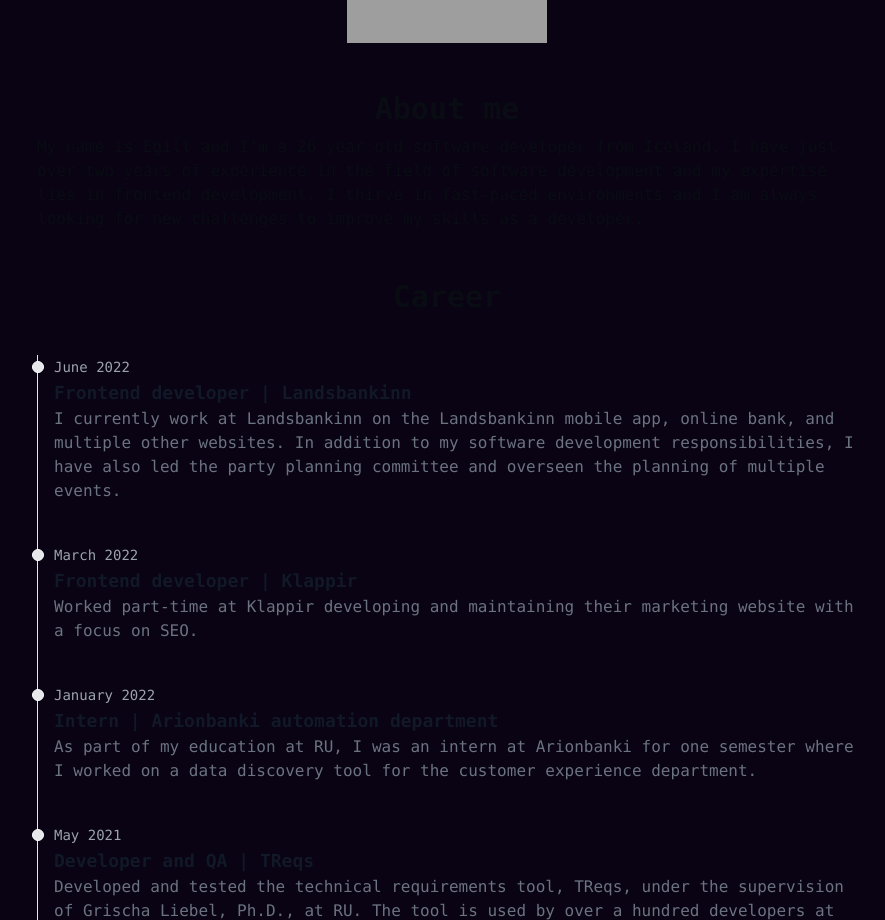
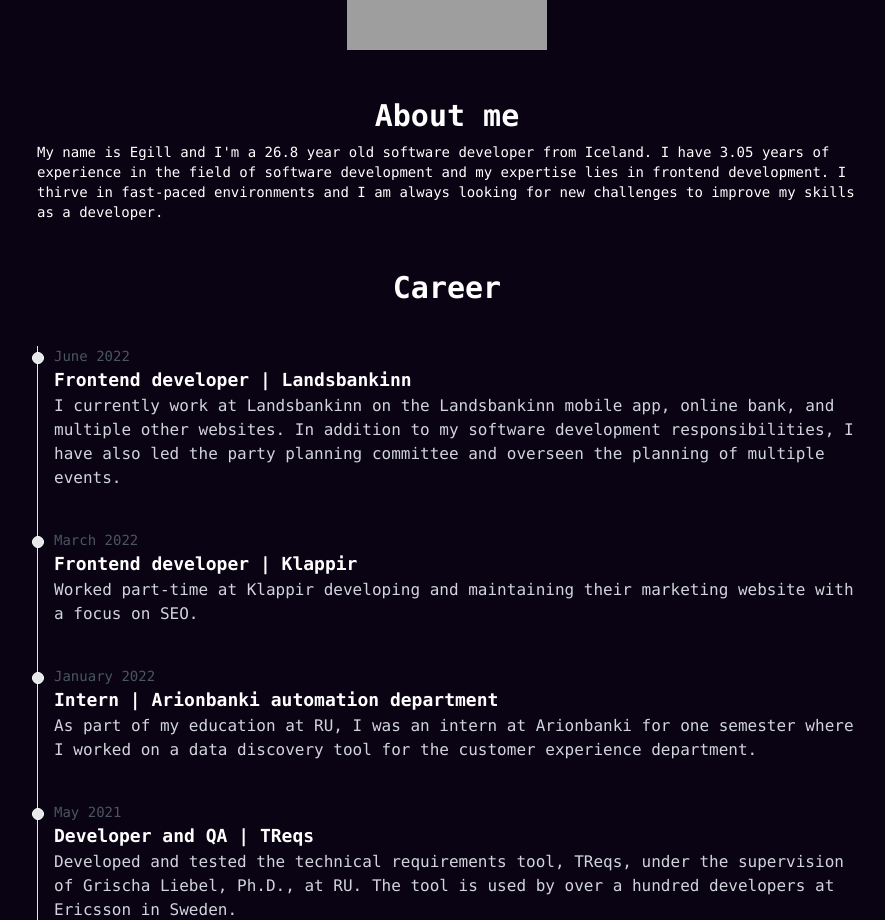
Before and after one commit to egillsmari/egillsmari, a Next.js app: page / in a window 1280 px wide. Shown: the part 180-1100 px from the top of the page, without its empty margins (193-1078 px from the left). Built offline with nearby package versions, Linux system fonts and the light colour scheme; grey boxes are pictures that could not be loaded.

Commit message:
fix font on mobile

```diff
--- /dev/null
+++ b/src/app/components/LanguageSwitch.tsx
@@ -0,0 +1,29 @@
+'use client';
+
+import { useLanguage } from "../l18n";
+
+
+export default function LanguageSwitcher() {
+  const { language, setLanguage } = useLanguage();
+
+  return (
+    <div className="flex space-x-2">
+      <button
+        onClick={() => setLanguage('en')}
+        className={`px-2 py-1 rounded ${
+          language === 'en' ? 'bg-blue-600 text-white' : 'bg-gray-200 text-gray-700'
+        }`}
+      >
+        EN
+      </button>
+      <button
+        onClick={() => setLanguage('is')}
+        className={`px-2 py-1 rounded ${
+          language === 'is' ? 'bg-blue-600 text-white' : 'bg-gray-200 text-gray-700'
+        }`}
+      >
+        IS
+      </button>
+    </div>
+  );
+}
--- /dev/null
+++ b/src/app/l18n.tsx
@@ -0,0 +1,92 @@
+'use client';
+
+import { createContext, useState, useContext, ReactNode } from 'react';
+
+type Language = 'en' | 'is';
+
+interface LanguageContextType {
+  language: Language;
+  setLanguage: (language: Language) => void;
+  t: (key: string) => string;
+}
+
+const translations = {
+  en: {
+    'about.title': 'About me',
+    'about.description': 'My name is Egill and I\'m a {age} year old software developer from Iceland. I have {experience} years of experience in the field of software development and my expertise lies in frontend development. I thirve in fast-paced environments and I am always looking for new challenges to improve my skills as a developer.',
+    'career.title': 'Career',
+    'education.title': 'Education',
+    'education.description': 'BSc in computer science with an emphasis on Artificial intelligence from Reykjavík University.',
+    'skills.title': 'Technical skills and tools',
+    'contact.title': 'Contact',
+    'contact.email': 'Send me a email at egill98@hotmail.com',
+    'contact.phone': 'Or you can give me a call at',
+    'other.title': 'Other',
+    'other.dean': 'One of my proudest moments was making the dean list (forsetalistinn) at RU during my last semester and graduating with a grade of 9.2! I\'ve always had a lot of interest in AI and machine learning and even made a demand forecasting model for Hopp\'s bike fleet as my final project you can read about it',
+    'other.here': 'here',
+    'other.if': 'if your are interested',
+    'other.passionate': 'I am passionate about staying up-to-date with the latest tech trends. Recently, I attended the React Summit and JSNation in Amsterdam. I often engage in side projects to sharpen my skills and explore new technologies.',
+    'other.projects': 'Here are some of my notable Projects\'s',
+    'job.landsbankinn.title': 'Frontend developer | Landsbankinn',
+    'job.landsbankinn.description': 'I currently work at Landsbankinn on the Landsbankinn mobile app, online bank, and multiple other websites. In addition to my software development responsibilities, I have also led the party planning committee and overseen the planning of multiple events.',
+    'job.klappir.title': 'Frontend developer | Klappir',
+    'job.klappir.description': 'Worked part-time at Klappir developing and maintaining their marketing website with a focus on SEO.',
+    'job.arion.title': 'Intern | Arionbanki automation department',
+    'job.arion.description': 'As part of my education at RU, I was an intern at Arionbanki for one semester where I worked on a data discovery tool for the customer experience department.',
+    'job.treqs.title': 'Developer and QA | TReqs',
+    'job.treqs.description': 'Developed and tested the technical requirements tool, TReqs, under the supervision of Grischa Liebel, Ph.D., at RU. The tool is used by over a hundred developers at Ericsson in Sweden.',
+    'job.security.title': 'Security guard | Öryggismiðstöðin',
+    'job.security.description': 'With school, I worked as a security guard for Öryggismiðstöðin. There I learned how to work under pressure and respond fast to situations.',
+  },
+  is: {
+    'about.title': 'Um mig',
+    'about.description': 'Ég heiti Egill og ég er {age} ára gamall hugbúnaðarþróunarfræðingur frá Íslandi. Ég hef {experience} ára reynslu á sviði hugbúnaðarþróunar og mín sérfræðiþekking liggur í framendaþróun. Ég þrífst í hröðu umhverfi og er alltaf að leita að nýjum áskorunum til að bæta færni mína sem þróunarfræðingur.',
+    'career.title': 'Ferill',
+    'education.title': 'Menntun',
+    'education.description': 'BSc í tölvunarfræði með áherslu á gervigreind frá Háskólanum í Reykjavík.',
+    'skills.title': 'Tæknileg færni og verkfæri',
+    'contact.title': 'Hafa samband',
+    'contact.email': 'Sendu mér tölvupóst á egill98@hotmail.com',
+    'contact.phone': 'Eða hringdu í mig í',
+    'other.title': 'Annað',
+    'other.dean': 'Eitt af því sem ég er stoltastur af er að hafa komist á forsetalistann í HR á síðustu önn minni og útskrifast með einkunnina 9,2! Ég hef alltaf haft mikinn áhuga á gervigreind og vélnámi og gerði jafnvel spálíkan fyrir hjólaflota Hopp sem lokaverkefni mitt sem þú getur lesið um',
+    'other.here': 'hér',
+    'other.if': 'ef þú hefur áhuga',
+    'other.passionate': 'Ég hef mikla ástríðu fyrir því að fylgjast með nýjustu tæknitrendunum. Nýlega sótti ég React Summit og JSNation í Amsterdam. Ég tek oft þátt í hliðarverkefnum til að skerpa færni mína og kanna nýja tækni.',
+    'other.projects': 'Hér eru nokkur af áberandi verkefnum mínum',
+    'job.landsbankinn.title': 'Framendaþróunarfræðingur | Landsbankinn',
+    'job.landsbankinn.description': 'Ég vinn núna hjá Landsbankanum við Landsbankinn smáforritið, netbankann og ýmsar aðrar vefsíður. Til viðbótar við ábyrgð mína á hugbúnaðarþróun hef ég einnig leitt skemmtinefndina og séð um skipulagningu margra viðburða.',
+    'job.klappir.title': 'Framendaþróunarfræðingur | Klappir',
+    'job.klappir.description': 'Vann í hlutastarfi hjá Klappir við þróun og viðhald á markaðsvefsíðu þeirra með áherslu á SEO.',
+    'job.arion.title': 'Starfsnemi | Sjálfvirknideild Arion banka',
+    'job.arion.description': 'Sem hluti af námi mínu í HR var ég starfsnemi hjá Arion banka í eina önn þar sem ég vann að gagnauppgötvunartóli fyrir upplifunardeild viðskiptavina.',
+    'job.treqs.title': 'Þróunarfræðingur og gæðastjóri | TReqs',
+    'job.treqs.description': 'Þróaði og prófaði tæknilegar kröfur tólsins, TReqs, undir handleiðslu Grischa Liebel, Ph.D., hjá HR. Tólið er notað af yfir hundrað þróunarfræðingum hjá Ericsson í Svíþjóð.',
+    'job.security.title': 'Öryggisvörður | Öryggismiðstöðin',
+    'job.security.description': 'Með skóla vann ég sem öryggisvörður fyrir Öryggismiðstöðina. Þar lærði ég að vinna undir álagi og bregðast fljótt við aðstæðum.',
+  }
+};
+
+const LanguageContext = createContext<LanguageContextType | undefined>(undefined);
+
+export function LanguageProvider({ children }: { children: ReactNode }) {
+  const [language, setLanguage] = useState<Language>('en');
+
+  const t = (key: string): string => {
+    return translations[language][key as keyof typeof translations[typeof language]] || key;
+  };
+
+  return (
+    <LanguageContext.Provider value={{ language, setLanguage, t }}>
+      {children}
+    </LanguageContext.Provider>
+  );
+}
+
+export function useLanguage() {
+  const context = useContext(LanguageContext);
+  if (context === undefined) {
+    throw new Error('useLanguage must be used within a LanguageProvider');
+  }
+  return context;
+}
--- a/src/app/layout.tsx
+++ b/src/app/layout.tsx
@@ -1,22 +1,23 @@
-import type { Metadata } from "next";
-import { Inter } from "next/font/google";
-import "./globals.css";
-
-const inter = Inter({ subsets: ["latin"] });
+import './globals.css'
+import type { Metadata } from 'next'
 
 export const metadata: Metadata = {
-  title: "Egill Smári",
-  description: "Personal website for software developer Egill Smári Snorrason",
-};
+  title: 'Egill Smári Portfolio',
+  description: 'Software developer portfolio for Egill Smári Snorrason',
+  viewport: 'width=device-width, initial-scale=1, maximum-scale=5',
+}
 
 export default function RootLayout({
   children,
-}: Readonly<{
-  children: React.ReactNode;
-}>) {
+}: {
+  children: React.ReactNode
+}) {
   return (
     <html lang="en">
-      <body className={inter.className}>{children}</body>
+      <head>
+        <meta name="viewport" content="width=device-width, initial-scale=1, maximum-scale=5" />
+      </head>
+      <body>{children}</body>
     </html>
-  );
+  )
 }
--- a/src/app/page.tsx
+++ b/src/app/page.tsx
@@ -1,12 +1,20 @@
 import Image from 'next/image';
 
 export default function Home() {
+  const bornDate = new Date('1998-06-09');
+  const today = new Date();
+  const ageInMs = today.getTime() - bornDate.getTime();
+  const ageInYears = ageInMs / (1000 * 60 * 60 * 24 * 365.25);
+
+  const statedWorking = new Date('2022-03-28');
+  const statedWorkingInMs = today.getTime() - statedWorking.getTime();
+  const statedWorkingInYears = statedWorkingInMs / (1000 * 60 * 60 * 24 * 365.25);
   return (
-    <main className="flex min-h-screen flex-col items-center justify-between p-8 font-mono">
-      <div className="z-10 w-full max-w-5xl font-mono text-sm">
+    <main className="flex min-h-screen flex-col items-center justify-between p-8 font-mono text-base md:text-sm text-white">
+      <div className="z-10 w-full max-w-5xl font-mono">
         <div className="flex flex-col lg:flex-row items-center justify-between">
           <div className="flex-1">
-            <h1>Egill Smári Snorrason</h1>
+            <h1 className="text-xl md:text-2xl font-bold">Egill Smári Snorrason</h1>
           </div>
           <div className="flex-1 flex justify-end space-x-4 mt-4 lg:mt-0">
             <a
@@ -38,82 +46,81 @@
       <div className="space-y-12 mt-8 max-w-[820px]">
         <div className="text-center">
           <h2 className="text-3xl font-bold">About me</h2>
-          <p className="mt-2 text-left">
-            My name is Egill and I&apos;m a 26 year old software developer from
-            Iceland. I have just over two years of experience in the field of
+          <p className="mt-2 text-left text-base md:text-sm font-medium">
+            My name is Egill and I&apos;m a {ageInYears.toPrecision(3)} year old software developer from
+            Iceland. I have {statedWorkingInYears.toPrecision(3)} years of experience in the field of
             software development and my expertise lies in frontend development.
             I thirve in fast-paced environments and I am always looking for new
             challenges to improve my skills as a developer.
-
           </p>
         </div>
         <div className="text-center">
           <h2 className="text-3xl font-bold mb-10">Career</h2>
 
-          <ol className="relative border-s border-gray-200 dark:border-gray-700 text-left">
+          <ol className="relative border-s border-gray-200 text-left">
             <li className="mb-10 ms-4">
-              <div className="absolute w-3 h-3 bg-gray-200 rounded-full mt-1.5 -start-1.5 border border-white dark:border-gray-900 dark:bg-gray-700"></div>
-              <time className="mb-1 text-sm font-normal leading-none text-gray-400 dark:text-gray-500">
+              <div className="absolute w-3 h-3 bg-gray-200 rounded-full mt-1.5 -start-1.5 border border-white"></div>
+              <time className="mb-1 text-sm font-normal leading-none text-gray-600">
                 June 2022
               </time>
-              <h3 className="text-lg font-semibold text-gray-900 dark:text-white">
+              <h3 className="text-lg font-semibold text-white">
                 Frontend developer | Landsbankinn
               </h3>
-              <p className="text-base font-normal text-gray-500 dark:text-gray-400">
+              <p className="text-base font-medium text-gray-300">
                 I currently work at Landsbankinn on the Landsbankinn mobile app,
                 online bank, and multiple other websites. In addition to my software development responsibilities, I have also led the party planning committee and overseen the planning of multiple events.
               </p>
             </li>
             <li className="mb-10 ms-4">
-              <div className="absolute w-3 h-3 bg-gray-200 rounded-full mt-1.5 -start-1.5 border border-white dark:border-gray-900 dark:bg-gray-700"></div>
-              <time className="mb-1 text-sm font-normal leading-none text-gray-400 dark:text-gray-500">
+              <div className="absolute w-3 h-3 bg-gray-200 rounded-full mt-1.5 -start-1.5 border border-white"></div>
+              <time className="mb-1 text-sm font-normal leading-none text-gray-600">
                 March 2022
               </time>
-              <h3 className="text-lg font-semibold text-gray-900 dark:text-white">
+              <h3 className="text-lg font-semibold text-white">
                 Frontend developer | Klappir
               </h3>
-              <p className="text-base font-normal text-gray-500 dark:text-gray-400">
+              <p className="text-base font-medium text-gray-300">
                 Worked part-time at Klappir developing and maintaining their
                 marketing website with a focus on SEO.
               </p>
             </li>
             <li className="mb-10 ms-4">
-              <div className="absolute w-3 h-3 bg-gray-200 rounded-full mt-1.5 -start-1.5 border border-white dark:border-gray-900 dark:bg-gray-700"></div>
-              <time className="mb-1 text-sm font-normal leading-none text-gray-400 dark:text-gray-500">
+              <div className="absolute w-3 h-3 bg-gray-200 rounded-full mt-1.5 -start-1.5 border border-white"></div>
+              <time className="mb-1 text-sm font-normal leading-none text-gray-600">
                 January 2022
               </time>
-              <h3 className="text-lg font-semibold text-gray-900 dark:text-white">
+              <h3 className="text-lg font-semibold text-white">
                 Intern | Arionbanki automation department
               </h3>
-              <p className="text-base font-normal text-gray-500 dark:text-gray-400">
+              <p className="text-base font-medium text-gray-300">
                 As part of my education at RU, I was an intern at Arionbanki for
                 one semester where I worked on a data discovery tool for the
                 customer experience department.
               </p>
             </li>
             <li className="mb-10 ms-4">
-              <div className="absolute w-3 h-3 bg-gray-200 rounded-full mt-1.5 -start-1.5 border border-white dark:border-gray-900 dark:bg-gray-700"></div>
-              <time className="mb-1 text-sm font-normal leading-none text-gray-400 dark:text-gray-500">
+              <div className="absolute w-3 h-3 bg-gray-200 rounded-full mt-1.5 -start-1.5 border border-white"></div>
+              <time className="mb-1 text-sm font-normal leading-none text-gray-600">
                 May 2021
               </time>
-              <h3 className="text-lg font-semibold text-gray-900 dark:text-white">
+              <h3 className="text-lg font-semibold text-white">
                 Developer and QA | TReqs
               </h3>
-              <p className="text-base font-normal text-gray-500 dark:text-gray-400">
+              <p className="text-base font-medium text-gray-300">
                 Developed and tested the technical requirements tool, TReqs,
                 under the supervision of Grischa Liebel, Ph.D., at RU. The tool
                 is used by over a hundred developers at Ericsson in Sweden.
               </p>
             </li>
             <li className="ms-4">
-              <div className="absolute w-3 h-3 bg-gray-200 rounded-full mt-1.5 -start-1.5 border border-white dark:border-gray-900 dark:bg-gray-700"></div>
-              <time className="mb-1 text-sm font-normal leading-none text-gray-400 dark:text-gray-500">
+              <div className="absolute w-3 h-3 bg-gray-200 rounded-full mt-1.5 -start-1.5 border border-white"></div>
+              <time className="mb-1 text-sm font-normal leading-none text-gray-600">
                 April 2018
               </time>
-              <h3 className="text-lg font-semibold text-gray-900 dark:text-white">
+              <h3 className="text-lg font-semibold text-white">
                 Security guard | Öryggismiðstöðin
               </h3>
-              <p className="text-base font-normal text-gray-500 dark:text-gray-400">
+              <p className="text-base font-medium text-gray-300">
                 With school, I worked as a security guard for Öryggismiðstöðin.
                 There I learned how to work under pressure and respond fast to
                 situations.
@@ -123,7 +130,7 @@
         </div>
         <div className="text-center">
           <h2 className="text-3xl font-bold mb-4">Education</h2>
-          <p className="mt-2 text-left">
+          <p className="mt-2 text-left text-base md:text-sm font-medium">
             BSc in computer science with an emphasis on Artificial intelligence
             from Reykjavík University.
           </p>
@@ -132,7 +139,7 @@
           <h2 className="text-3xl font-bold text-center">
             Technical skills and tools
           </h2>
-          <ul className="flex list-disc flex-wrap ml-6 mt-8 items-center justify-between dark:text-white">
+          <ul className="flex list-disc flex-wrap ml-6 mt-8 items-center justify-between">
             <li>
               <p className="me-4 md:me-6 ">React</p>
             </li>
@@ -146,7 +153,7 @@
               <p className="me-4 md:me-6">Typescript</p>
             </li>
           </ul>
-          <ul className="flex list-disc flex-wrap ml-6 mt-8 items-center justify-between dark:text-white">
+          <ul className="flex list-disc flex-wrap ml-6 mt-8 items-center justify-between">
             <li>
               <p className="me-4 md:me-6 ">Sentry</p>
             </li>
@@ -160,7 +167,7 @@
               <p className="me-4 md:me-6">Monorepo (Yarn workspaces)</p>
             </li>
           </ul>
-          <ul className="flex list-disc flex-wrap ml-6 mt-8 items-center justify-between dark:text-white">
+          <ul className="flex list-disc flex-wrap ml-6 mt-8 items-center justify-between">
             <li>
               <p className="me-4 md:me-6 ">Css</p>
             </li>
@@ -174,7 +181,7 @@
               <p className="me-4 md:me-6">Storybook</p>
             </li>
           </ul>
-          <ul className="flex list-disc flex-wrap ml-6 mt-8 items-center justify-between dark:text-white">
+          <ul className="flex list-disc flex-wrap ml-6 mt-8 items-center justify-between">
             <li>
               <p className="me-4 md:me-6 ">Git</p>
             </li>
@@ -188,7 +195,7 @@
               <p className="me-4 md:me-6">Unity</p>
             </li>
           </ul>
-          <ul className="flex list-disc flex-wrap ml-6 mt-8 items-center justify-between dark:text-white">
+          <ul className="flex list-disc flex-wrap ml-6 mt-8 items-center justify-between">
             <li>
               <p className="me-4 md:me-6 ">Apple & Google developer console</p>
             </li>
@@ -199,17 +206,17 @@
         </div>
         <div className="text-center">
           <h2 className="text-3xl font-bold mb-8">Contact</h2>
-          <p className="mt-2 text-left">
+          <p className="mt-2 text-left text-base md:text-sm font-medium">
             Send me a email at egill98@hotmail.com
           </p>
-          <p className="mt-2 text-left">
+          <p className="mt-2 text-left text-base md:text-sm font-medium">
             Or you can give me a call at &nbsp;
             <a href="tel:+354 849 8824">+354 849 8824</a>
           </p>
         </div>
         <div>
           <h2 className="text-3xl font-bold text-center">Other</h2>
-          <p className="mt-2 text-left">
+          <p className="mt-2 text-left text-base md:text-sm font-medium">
             One of my proudest moments was making the dean list (forsetalistinn)
             at RU during my last semester and graduating with a grade of 9.2!
             I&apos;ve always had a lot of interest in AI and machine learning
@@ -224,13 +231,13 @@
             </a>
             &nbsp;if your are interested
           </p>
-          <p className="mt-2 text-left">
+          <p className="mt-2 text-left text-base md:text-sm font-medium">
             I am passionate about staying up-to-date with the latest tech
             trends. Recently, I attended the React Summit and JSNation in
             Amsterdam. I often engage in side projects to sharpen my skills and
             explore new technologies.
           </p>
-          <p className="mt-2 mb-2 text-left">
+          <p className="mt-2 mb-2 text-left text-base md:text-sm font-medium">
             Here are some of my notable Projects&apos;s
           </p>
           <ul className="list-disc ml-4">
```
